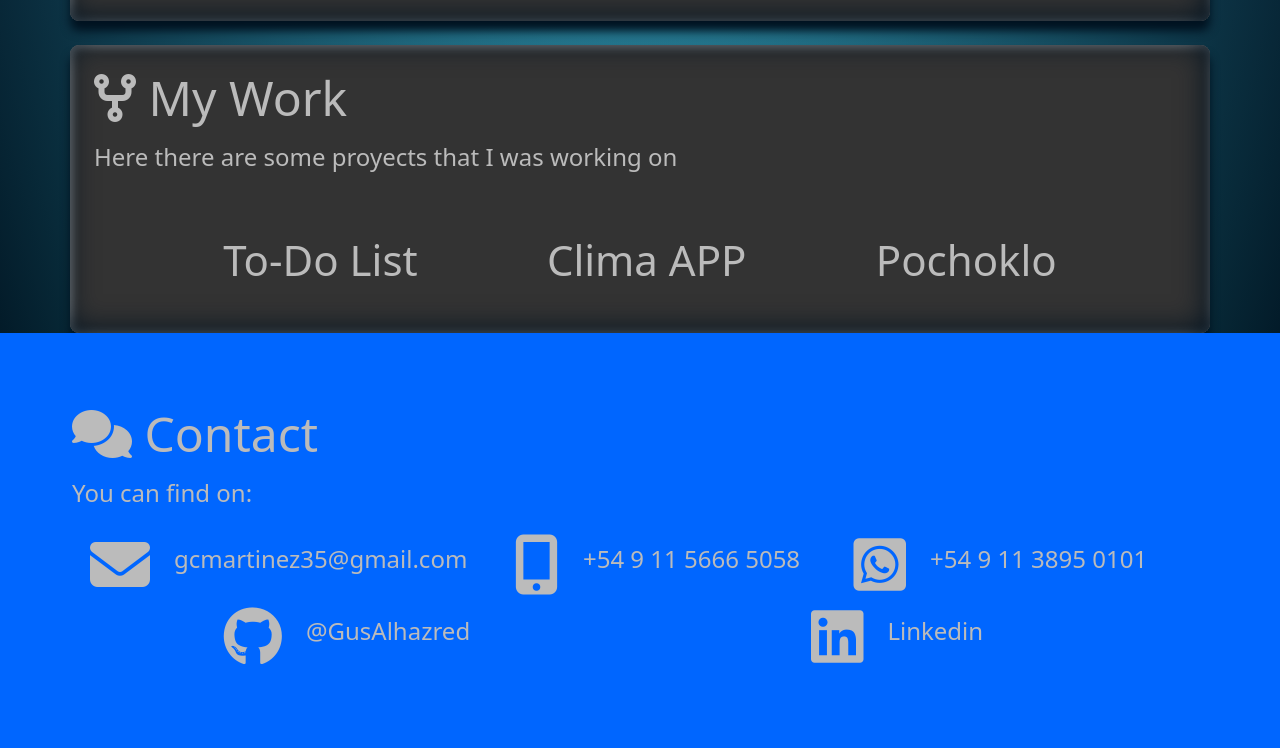
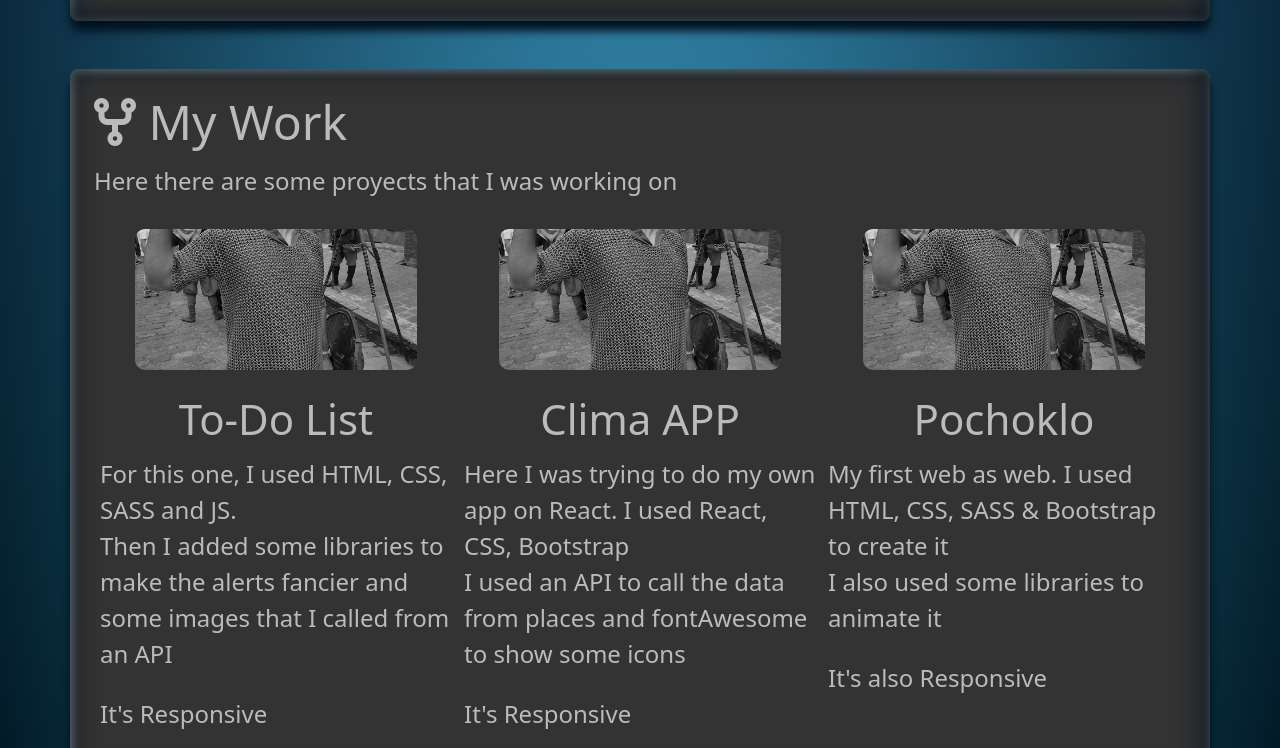
Before and after one commit to GusAlhazred/Portafolio, a plain HTML site: page index.html in a window 1280 px wide. Shown: the part 2672-3420 px from the top of the page. Drawn offline with nearby package versions, Linux system fonts and the light colour scheme.

Commit message:
Casi terminado

```diff
--- a/index.html
+++ b/index.html
@@ -198,24 +198,30 @@
 
         <!------------------------------Proyectos---------------------------------->
 
-        <article class="container p-3 rounded trabajos">
+        <article class="container p-3 my-3 rounded trabajos">
             <h2 id="myWork"><i class="fa-solid fa-code-fork"></i> My Work</h2>
             <P>Here there are some proyects that I was working on</P>
             <div class="d-flex flex-lg-row flex-column justify-content-evenly">
-                <div class="cardProyecto">
-                    <img src="" alt="">
-                    <h3>To-Do List</h3>
-                    <p></p>
+                <div class="cardProyecto col m-1">
+                    <img src="./img/gusalhazred.jpg" alt="" class="fotoProyecto mb-3">
+                    <div class="d-flex justify-content-center "><h3>To-Do List</h3></div>
+                    <p class="m-0">For this one, I used HTML, CSS, SASS and JS.</p>
+                    <p>Then I added some libraries to make the alerts fancier and some images that I called from an API</p>
+                    <p>It's Responsive</p>
                 </div>
-                <div class="cardProyecto">
-                    <img src="" alt="">
-                    <h3>Clima APP</h3>
-                    <p></p>
+                <div class="cardProyecto col m-1">
+                    <img src="./img/gusalhazred.jpg" alt="" class="fotoProyecto mb-3">
+                    <div class="d-flex justify-content-center "><h3>Clima APP</h3></div>
+                    <p class="m-0">Here I was trying to do my own app on React. I used React, CSS, Bootstrap </p>
+                    <p>I used an API to call the data from places and fontAwesome to show some icons</p>
+                    <p>It's Responsive</p>
                 </div>
-                <div class="cardProyecto">
-                    <img src="" alt="">
-                    <h3>Pochoklo</h3>
-                    <p></p>
+                <div class="cardProyecto col m-1">
+                    <img src="./img/gusalhazred.jpg" alt="" class="fotoProyecto mb-3">
+                    <div class="d-flex justify-content-center "><h3>Pochoklo</h3></div>
+                    <p class="m-0">My first web as web. I used HTML, CSS, SASS & Bootstrap to create it</p>
+                    <p>I also used some libraries to animate it</p>
+                    <p>It's also Responsive</p>
                 </div>
             </div>
         </article>
--- a/styles/style.scss
+++ b/styles/style.scss
@@ -14,7 +14,6 @@ html{
 body{
     width: 100vw;
     overflow-x: hidden;
-
 }
 h1{
     text-shadow: .1rem .1rem .5rem $gris;
@@ -48,6 +47,24 @@ article{
                 inset 1px 1px 10px $blanco,
                 0 10px 10px $negro
                 ;
+    .fotoProyecto{
+        width: 80%;
+        aspect-ratio: 2/1;
+        margin-left: 10%;
+        border-radius: 10px;
+        object-fit:cover;
+        transition: 200ms;
+        filter:grayscale(1);
+        &:hover{
+            scale: 1.1;
+            box-shadow: .4rem 0 .6rem $blanco,
+                        0 .4rem .6rem $blanco,
+                        -.4rem  0 .6rem $blanco,
+                        0 -.4rem .6rem $blanco
+            ;
+        filter:grayscale(0);
+        }
+    }
 }
 
 
```
Also changed, not shown: img/Hombre.svg (deleted), img/Humaaans - Phone.png (deleted), img/Humaaans - Space.png (deleted), img/dev.svg (deleted), img/stars.svg (deleted), img/staticWeb.svg (deleted), img/stats.svg (deleted), img/webProduce.svg (deleted), img/working.svg (deleted), styles/style.css, 1 other file.
